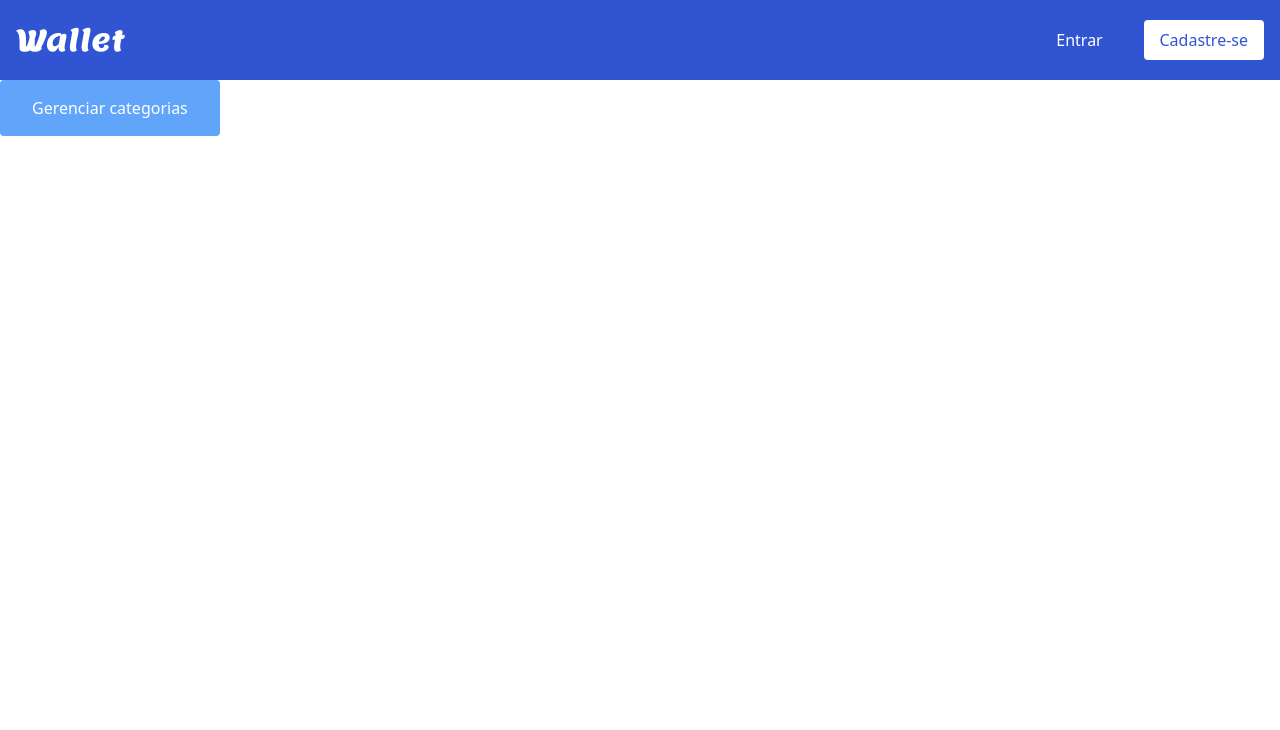
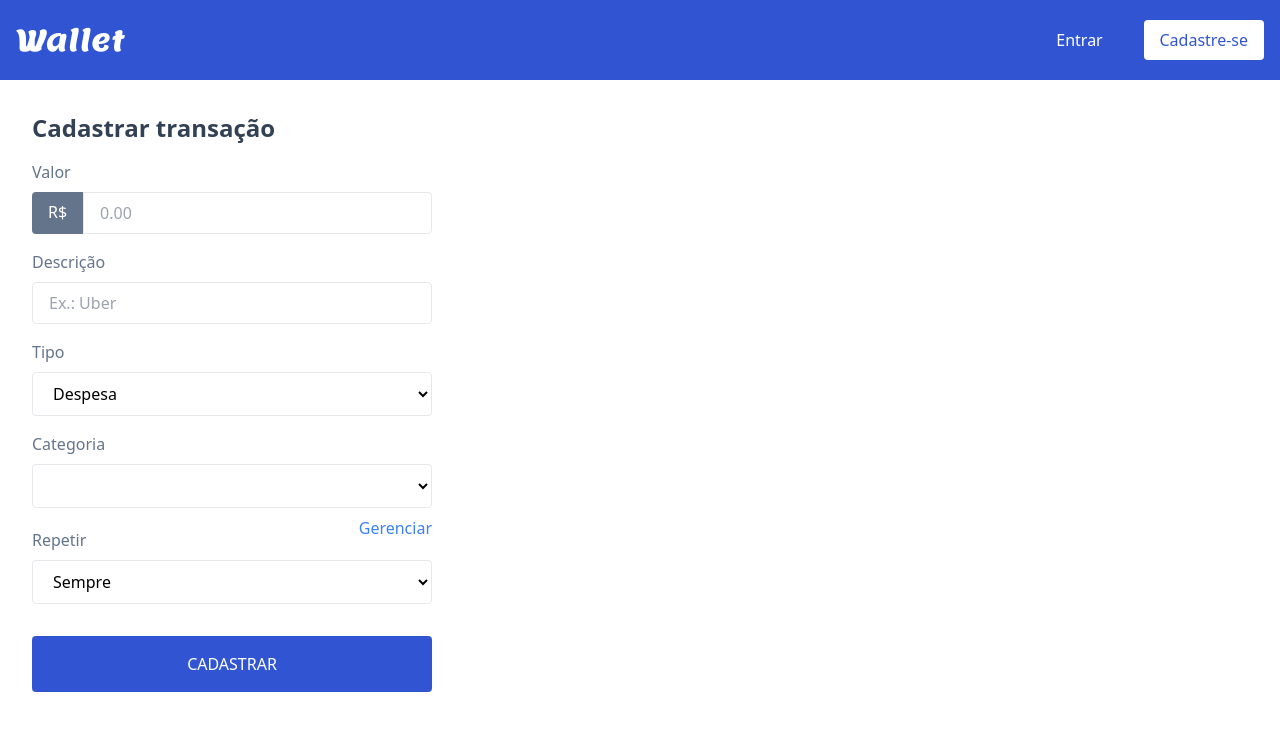
Before and after one commit to henriquebarrosx/WalletApp, a Vue app: page / in a window 1280 px wide. Shown: the top 730 px of the page. Built offline with nearby package versions, Linux system fonts and the light colour scheme.

Commit message:
Create payment form

```diff
--- a/src/components/Categories.vue
+++ b/src/components/Categories.vue
@@ -1,5 +1,6 @@
 <script setup lang="ts">
-import { ref, onMounted, inject } from 'vue'
+import { ref, onMounted, onUnmounted, inject } from 'vue'
+
 import { Observer } from '../entities/Observer';
 import { CategoryList } from '../entities/CategoryList'
 import type { CategoriesServiceGateway } from '../services/categories/index.gateway';
@@ -15,14 +16,22 @@ const categoriesService = inject('CategoriesService') as CategoriesServiceGatewa
 const categoryList = ref<CategoryList>(new CategoryList())
 
 async function fetchCategories() {
+  try {
     categoryList.value.startLoader()
     const data = await categoriesService.getAll()
     categoryList.value.replace(data)
     categoryList.value.stopLoader()
   }
 
-onMounted(() => {
-  fetchCategories()
+  catch (error) {
+    console.error({ message: "something wrong when fetching categories", error })
+  }
+}
+
+function listenEscapeKeyPress(event: KeyboardEvent) {
+  if (event.key === "Escape") onClose()
+}
+
 categoryList.value.registry(
   new Observer('DELETE_CATEGORY', async (id: number) => {
     categoryList.value.startLoader()
@@ -38,19 +47,27 @@ onMounted(() => {
     categoryList.value.stopLoader()
   })
 )
+
+onMounted(() => {
+  window.addEventListener('keydown', listenEscapeKeyPress)
+  fetchCategories()
+})
+
+onUnmounted(() => {
+  window.removeEventListener('keydown', listenEscapeKeyPress)
 })
 </script>
 
 <template>
   <div class="fixed right-0 top-0 bottom-0">
-    <div class="flex flex-col gap-8 shadow-lg py-12 px-8 h-screen w-[500px] z-10 bg-white overflow-y-auto">
+    <div class="flex flex-col gap-8 shadow-2xl py-12 px-8 h-screen w-[500px] z-10 bg-white overflow-y-auto">
       <div class="flex flex-col gap-4 w-full">
         <div class="flex justify-between mb-6">
           <h1 class="text-xl font-bold">
             Categorias
           </h1>
 
-          <button @click="() => onClose()" type="submit" title="Fechar"
+          <button @click="() => onClose()" type="button" title="Fechar"
             class="flex items-center justify-center w-6 h-6 rounded-full hover:opacity-50 ease-in-out duration-200">
             <span class="material-symbols-outlined">close</span>
           </button>
--- /dev/null
+++ b/src/pages/Home/index.vue
@@ -0,0 +1,134 @@
+<script setup lang="ts">
+import { computed, inject, ref } from 'vue'
+import NavBar from '@/components/Navbar.vue'
+import { CategoryList } from '@/entities/CategoryList'
+import CategoriesModal from '@/components/Categories.vue'
+import type { CategoriesServiceGateway } from '@/services/categories/index.gateway'
+
+const categoriesService = inject('CategoriesService') as CategoriesServiceGateway
+
+const categoryList = ref<CategoryList>(new CategoryList())
+const isCategoriesVisivel = ref(false)
+const frequencyField = ref("0")
+
+const isFrequencyTimesFieldVisible = computed(() => frequencyField.value === "custom")
+
+async function fetchCategories() {
+  try {
+    categoryList.value.startLoader()
+    const data = await categoriesService.getAll()
+    categoryList.value.replace(data)
+    categoryList.value.stopLoader()
+  }
+
+  catch (error) {
+    console.error("something wrong when fetching categories", { cause: error })
+  }
+}
+
+function toggleCategoriesModal() {
+  isCategoriesVisivel.value = !isCategoriesVisivel.value
+}
+</script>
+
+<template>
+  <NavBar />
+
+  <main class="p-8">
+    <form class="flex flex-col gap-4 max-w-[400px]">
+      <h1 class="text-2xl font-semibold text-slate-700">
+        Cadastrar transação
+      </h1>
+
+      <fieldset class="flex flex-col w-full gap-2">
+        <label for="amount" class="text-slate-500 font-medium">
+          Valor
+        </label>
+
+        <div class="flex w-full">
+          <span class="px-4 py-2 bg-slate-500 text-white rounded-l">R$</span>
+          <input id="amount" class="input-field rounded-r" type="number" placeholder="0.00" min="0" />
+        </div>
+      </fieldset>
+
+      <fieldset class="flex flex-col w-full gap-2">
+        <label for="description" class="text-slate-500 font-medium">
+          Descrição
+        </label>
+
+        <input id="description" class="input-field rounded" type="text" placeholder="Ex.: Uber" />
+      </fieldset>
+
+      <fieldset class="flex flex-col w-full gap-2">
+        <label for="description" class="text-slate-500 font-medium">
+          Tipo
+        </label>
+
+        <select class="input-field rounded bg-white h-11">
+          <option>Despesa</option>
+          <option>Entrada</option>
+        </select>
+      </fieldset>
+
+      <fieldset class="flex flex-col w-full gap-2">
+        <label for="description" class="text-slate-500 font-medium">
+          Categoria
+        </label>
+
+        <select @focus="fetchCategories" class="input-field rounded bg-white h-11">
+          <option v-if="categoryList.isLoading" disabled>Carregando...</option>
+
+          <option v-for="category of categoryList.items" :key="category.id" :value="category.id">
+            {{ category.name }}
+          </option>
+        </select>
+
+        <div class="flex justify-end">
+          <button type="button" @click="toggleCategoriesModal"
+            class="text-blue-500 hover:underline duration-200 ease-in-out">
+            Gerenciar
+          </button>
+        </div>
+      </fieldset>
+
+      <fieldset class="flex flex-col w-full gap-2 mt-[-28px]">
+        <label for="description" class="text-slate-500 font-medium">
+          Repetir
+        </label>
+
+        <select v-model="frequencyField" id="frequency" class="input-field rounded bg-white h-11">
+          <option value="0">Sempre</option>
+          <option value="1">1 mês</option>
+          <option value="2">2 meses</option>
+          <option value="3">3 meses</option>
+          <option value="custom">Personalizar</option>
+        </select>
+      </fieldset>
+
+      <fieldset v-if="isFrequencyTimesFieldVisible" class="flex flex-col w-full gap-2">
+        <label for="description" class="text-slate-500 font-medium">
+          Recorrência personalizada
+        </label>
+
+        <div class="flex w-full">
+          <input id="frequencyTimes" class="input-field rounded-l" type="number" placeholder="0" min="0" />
+          <span class="px-4 py-2 bg-slate-500 text-white rounded-r">meses</span>
+        </div>
+      </fieldset>
+
+      <button class="rounded p-4 mt-4 bg-[#3155d2] hover:opacity-50 duration-200 ease-in-out text-white">
+        CADASTRAR
+      </button>
+    </form>
+
+    <section v-if="isCategoriesVisivel">
+      <CategoriesModal :onClose="toggleCategoriesModal" />
+    </section>
+  </main>
+</template>
+
+<style scoped>
+.input-field {
+  @apply border px-4 py-2 w-full;
+}
+</style>
--- a/src/pages/HomePage/index.vue
+++ /dev/null
@@ -1,26 +0,0 @@
-<script setup lang="ts">
-import { ref } from 'vue'
-import NavBar from '@/components/Navbar.vue'
-import CategoriesModal from '@/components/Categories.vue'
-
-const isCategoriesVisivel = ref(false)
-
-function toggleCategoriesModal() {
-  isCategoriesVisivel.value = !isCategoriesVisivel.value
-}
-</script>
-
-<template>
-  <NavBar />
-
-  <main>
-    <button @click="toggleCategoriesModal"
-      class="bg-blue-400 hover:opacity-50 ease-in-out duration-200 px-8 py-4 rounded text-white">
-      Gerenciar categorias
-    </button>
-
-    <section v-if="isCategoriesVisivel">
-      <CategoriesModal :onClose="toggleCategoriesModal" />
-    </section>
-  </main>
-</template>
--- a/src/routes.ts
+++ b/src/routes.ts
@@ -1,6 +1,6 @@
 import { createRouter, createWebHistory } from "vue-router"
 
-import HomePage from "./pages/HomePage/index.vue"
+import HomePage from "./pages/Home/index.vue"
 import SignUpPage from "./pages/SignUp/index.vue"
 import SignInPage from "./pages/SignIn/index.vue"
 
```
Lines whose indentation alone changed are shown as unchanged.
